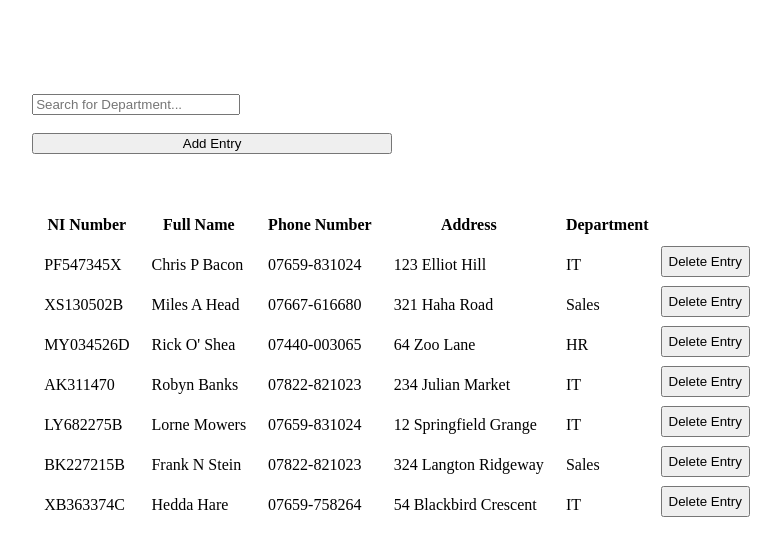
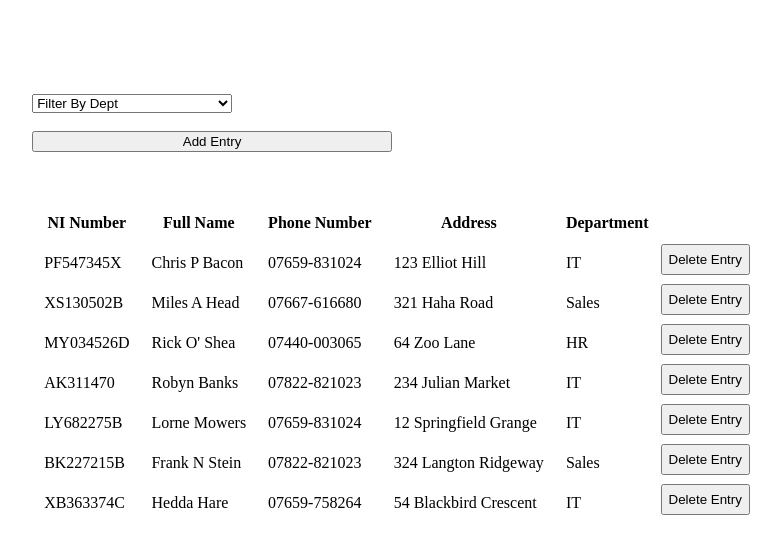
Before and after one commit to Creactivate/QA-JS-Project, a plain HTML site: page index.html in a window 1280 px wide. Shown: the whole page, without its empty margins (248-1029 px from the left). Drawn offline with Linux system fonts and the light colour scheme.

Commit message:
using drop down

```diff
--- a/index.html
+++ b/index.html
@@ -24,7 +24,13 @@
     </form>
     <br>
     <br>
-    <input type="text" name="search" onkeyup="searchHandler(this)" id="search" placeholder="Search for Department...">
+    <select onchange="searchHandler(this)" name="serach" id="search">
+        <option value="">Filter By Dept</option>
+        <option value="Sales">Sales</option>
+        <option value="IT">IT</option>
+        <option value="HR">HR</option>
+    </select>
+    <!-- <input type="text" name="search" onkeyup="searchHandler(this)" id="search" placeholder="Search for Department..."> -->
     <br>
     <input type="button" value="Add Entry" onclick="showAddEntry(this)" id="add">
     <table id="dataTableDisplay">
```
